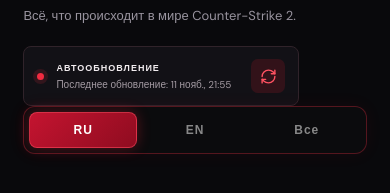
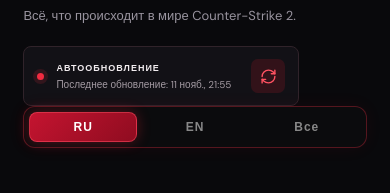
Before and after one commit to noabetterthenu/cs2-motion-news, a React (Vite) app: page / in a window 390 px wide. Shown: the part 1075-1268 px from the top of the page. Built offline with nearby package versions, Linux system fonts and the light colour scheme.

Commit message:
Update style.css

```diff
--- a/src/style.css
+++ b/src/style.css
@@ -649,7 +649,7 @@ footer .brand {
 
 .language-tabs button {
   min-width: 64px;
-  padding: 10px 18px;
+  padding: 7px 16px;
   border: 1px solid transparent;
   border-radius: 8px;
   background: transparent;
@@ -682,6 +682,6 @@ footer .brand {
   .language-tabs button {
     flex: 1;
     min-width: 0;
-    padding: 10px 8px;
+    padding: 7px 8px;
   }
 }
```
